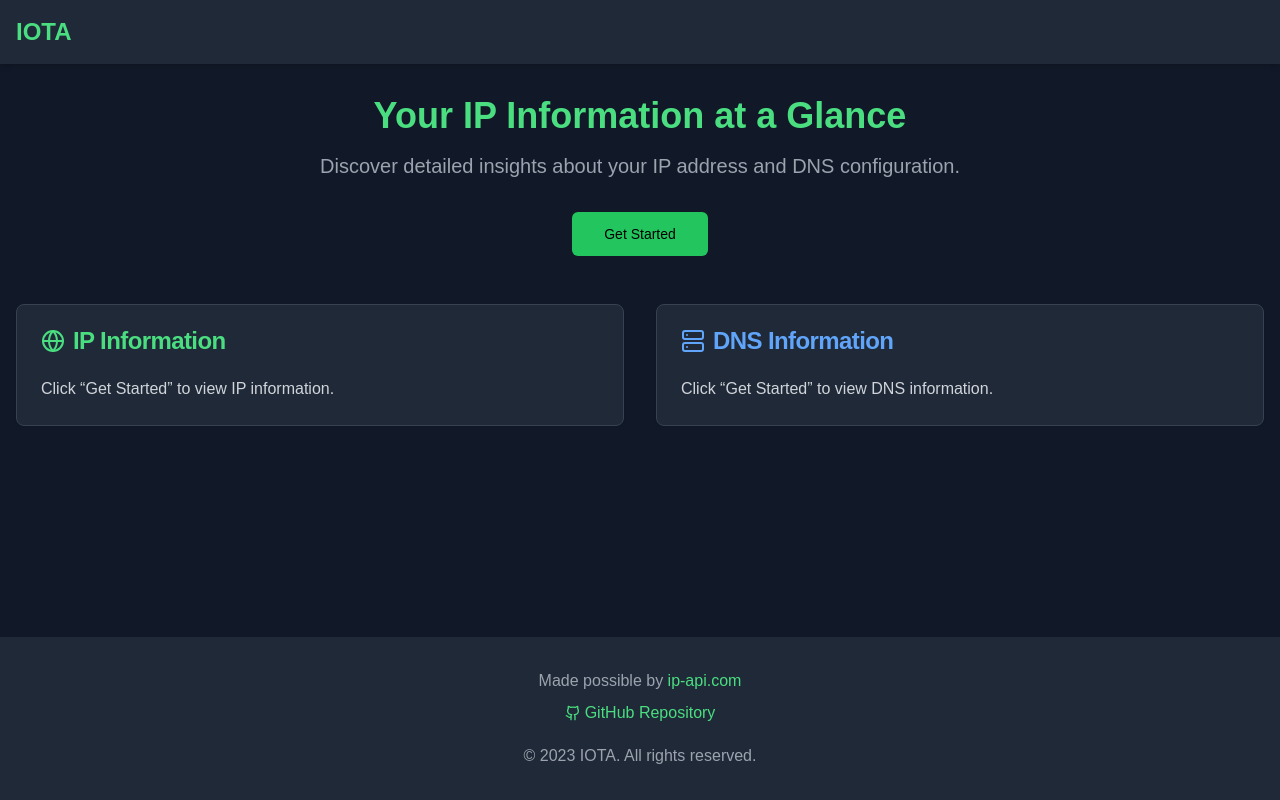
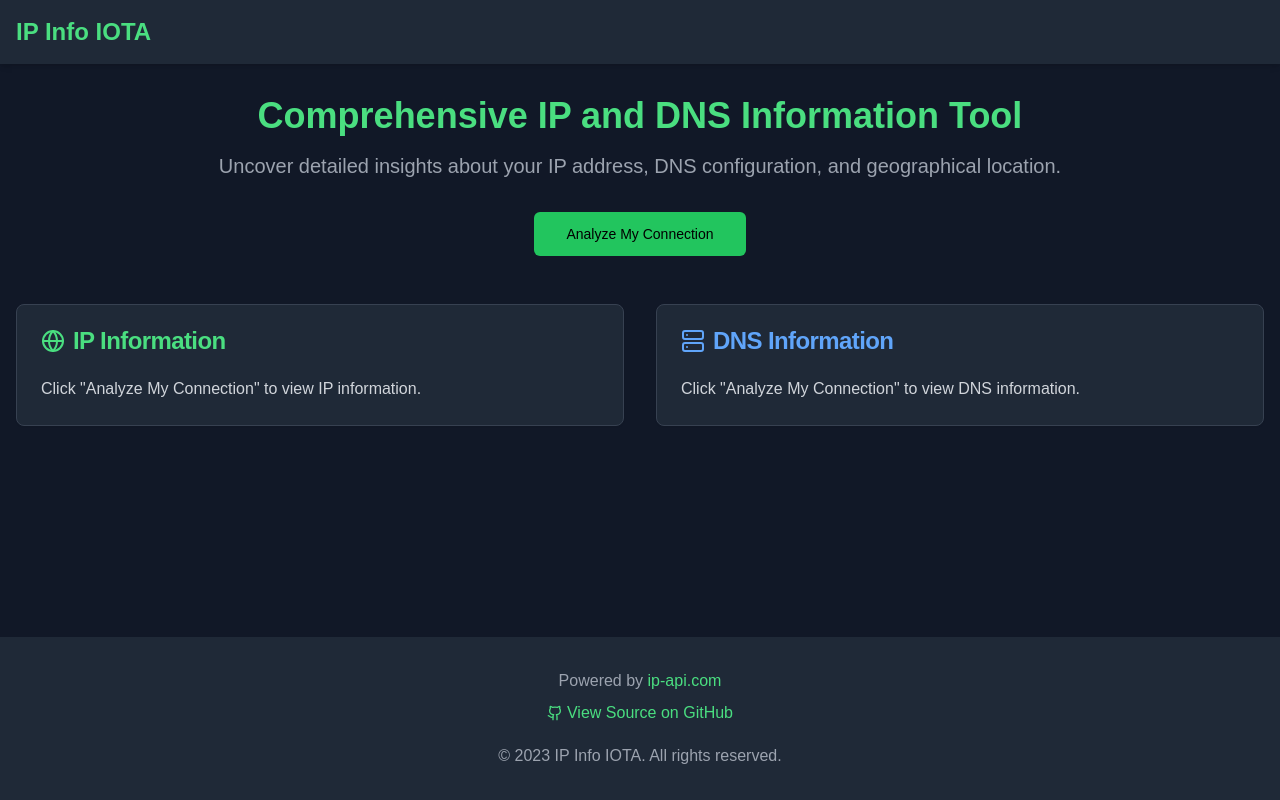
Before and after one commit to ceroberoz/ip-info, a Next.js app: page / in a window 1280 px wide. Built offline with nearby package versions, Linux system fonts and the light colour scheme.

Commit message:
update README.md

```diff
--- a/components/ip-info-landing.tsx
+++ b/components/ip-info-landing.tsx
@@ -5,6 +5,7 @@ import { Globe, Server, Github } from "lucide-react";
 import { Button } from "@/components/ui/button";
 import { Card, CardContent, CardHeader, CardTitle } from "@/components/ui/card";
 import dynamic from "next/dynamic";
+import Head from "next/head";
 import "leaflet/dist/leaflet.css";
 
 const MapComponent = dynamic(() => import("./map-component"), { ssr: false });
@@ -60,28 +61,60 @@ export function IpInfoLanding() {
   };
 
   return (
+    <>
+      <Head>
+        <title>IP Info IOTA - Detailed IP and DNS Information Tool</title>
+        <meta
+          name="description"
+          content="Get comprehensive insights about your IP address, DNS configuration, and geolocation with IP Info IOTA. A free, user-friendly tool for network diagnostics and location verification."
+        />
+        <meta
+          name="keywords"
+          content="IP address, DNS, geolocation, network diagnostics, ISP information, AS lookup, IP tracker, internet connection details"
+        />
+        <meta
+          property="og:title"
+          content="IP Info IOTA - Your Complete IP Information Tool"
+        />
+        <meta
+          property="og:description"
+          content="Discover detailed information about your IP address, DNS settings, and geographical location with our user-friendly tool."
+        />
+        <meta property="og:type" content="website" />
+        <meta property="og:url" content="https://ipinfo.iota.com" />
+        <meta name="twitter:card" content="summary_large_image" />
+        <meta
+          name="twitter:title"
+          content="IP Info IOTA - Comprehensive IP and DNS Insights"
+        />
+        <meta
+          name="twitter:description"
+          content="Get in-depth information about your IP address, DNS configuration, and location. Perfect for network diagnostics and location verification."
+        />
+      </Head>
+
       <div className="min-h-screen bg-gray-900 text-gray-100 flex flex-col">
         <header className="p-4 bg-gray-800 shadow-md">
           <div className="container mx-auto">
-          <h1 className="text-2xl font-bold text-green-400">IOTA</h1>
+            <h1 className="text-2xl font-bold text-green-400">IP Info IOTA</h1>
           </div>
         </header>
 
         <main className="container mx-auto px-4 py-8 flex-grow">
           <section className="text-center mb-12">
             <h2 className="text-4xl font-bold mb-4 text-green-400">
-            Your IP Information at a Glance
+              Comprehensive IP and DNS Information Tool
             </h2>
             <p className="text-xl text-gray-400 mb-8">
-            Discover detailed insights about your IP address and DNS
-            configuration.
+              Uncover detailed insights about your IP address, DNS
+              configuration, and geographical location.
             </p>
             <Button
               size="lg"
               onClick={handleGetStarted}
               className="bg-green-500 text-black hover:bg-green-400"
             >
-            Get Started
+              Analyze My Connection
             </Button>
           </section>
 
@@ -142,7 +175,7 @@ export function IpInfoLanding() {
                       </li>
                     </ul>
                   ) : (
-                  <p>Click &ldquo;Get Started&rdquo; to view IP information.</p>
+                    <p>Click "Analyze My Connection" to view IP information.</p>
                   )}
                 </CardContent>
               </Card>
@@ -166,7 +199,9 @@ export function IpInfoLanding() {
                           <strong>Geo:</strong> {info.dns.dns?.geo ?? "N/A"}
                         </li>
                       </ul>
-                    <h3 className="font-semibold mb-2 text-blue-400">EDNS:</h3>
+                      <h3 className="font-semibold mb-2 text-blue-400">
+                        EDNS:
+                      </h3>
                       <ul className="space-y-2">
                         <li>
                           <strong>IP:</strong> {info.dns.edns?.ip ?? "N/A"}
@@ -178,7 +213,7 @@ export function IpInfoLanding() {
                     </>
                   ) : (
                     <p>
-                    Click &ldquo;Get Started&rdquo; to view DNS information.
+                      Click "Analyze My Connection" to view DNS information.
                     </p>
                   )}
                 </CardContent>
@@ -189,7 +224,9 @@ export function IpInfoLanding() {
           {info?.ip?.lat && info.ip.lon && (
             <Card className="mt-8 bg-gray-800 border-gray-700">
               <CardHeader>
-              <CardTitle className="text-purple-400">Map</CardTitle>
+                <CardTitle className="text-purple-400">
+                  Geolocation Map
+                </CardTitle>
               </CardHeader>
               <CardContent>
                 <div className="h-96">
@@ -203,7 +240,7 @@ export function IpInfoLanding() {
         <footer className="bg-gray-800 py-8 mt-12">
           <div className="container mx-auto px-4 text-center text-gray-400">
             <p className="mb-2">
-            Made possible by{" "}
+              Powered by{" "}
               <a
                 href="https://ip-api.com"
                 target="_blank"
@@ -220,11 +257,14 @@ export function IpInfoLanding() {
               className="inline-flex items-center text-green-400 hover:underline"
             >
               <Github className="mr-1" size={16} />
-            GitHub Repository
+              View Source on GitHub
             </a>
-          <p className="mt-4">&copy; 2023 IOTA. All rights reserved.</p>
+            <p className="mt-4">
+              &copy; 2023 IP Info IOTA. All rights reserved.
+            </p>
           </div>
         </footer>
       </div>
+    </>
   );
 }
```
Also changed, not shown: 1 other file (tests, documents, lock files or other folders). Lines whose indentation alone changed are shown as unchanged.
